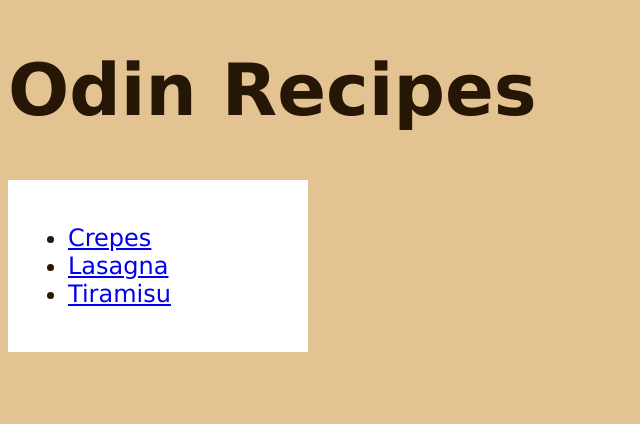
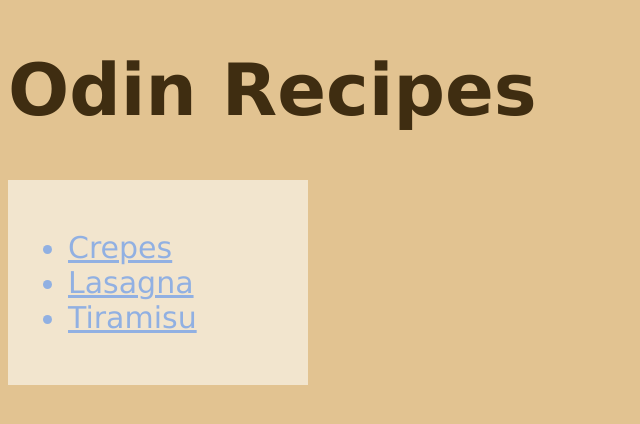
Before and after one commit to mtamelyte/odin-recipes, a plain HTML site: page index.html in a window 1280 px wide. Shown: the whole page, without its empty margins (0-640 px from the left). Drawn offline with Linux system fonts and the light colour scheme.

Commit message:
Fix colors

```diff
--- a/css/styles.css
+++ b/css/styles.css
@@ -1,13 +1,14 @@
 body{
     background-color: #E2C391;
-    color: #251605;
+    color: #91B0E2;
     font-family: 'Lucida Sans', 'Lucida Sans Regular', 'Lucida Grande', 'Lucida Sans Unicode', Geneva, Verdana, sans-serif;
-    font-size: 24px;
+    font-size: 30px;
 }
 
 
 h1{
     font-size: 72px;
+    color: #3F2D11;
 }
 
 .header{
@@ -16,8 +17,12 @@ h1{
 
 .background{
     box-sizing: border-box;
-    background-color: white;
+    background-color: #F2E5CE;
     padding: 20px;
     width: 300px;
     height: auto;
 }
+
+a{
+    color:#91B0E2;
+}
```
